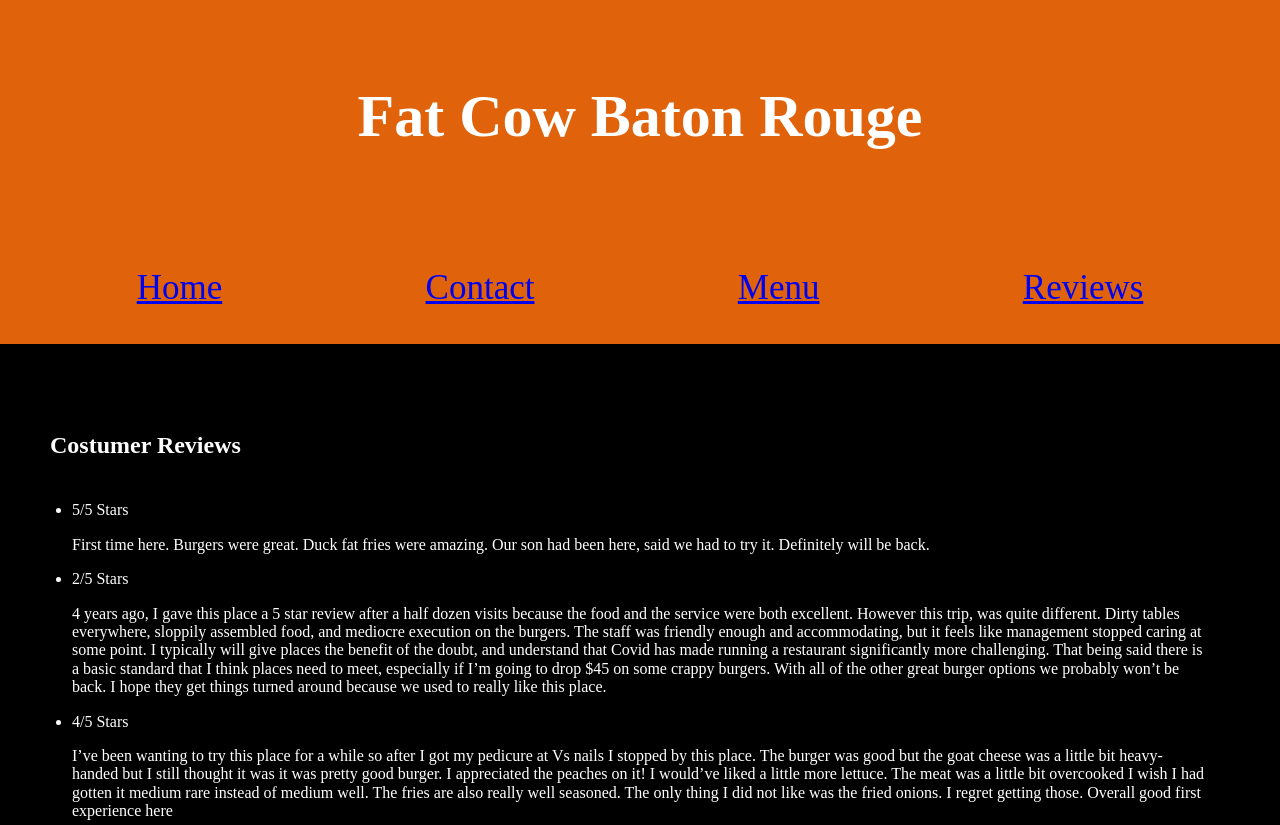
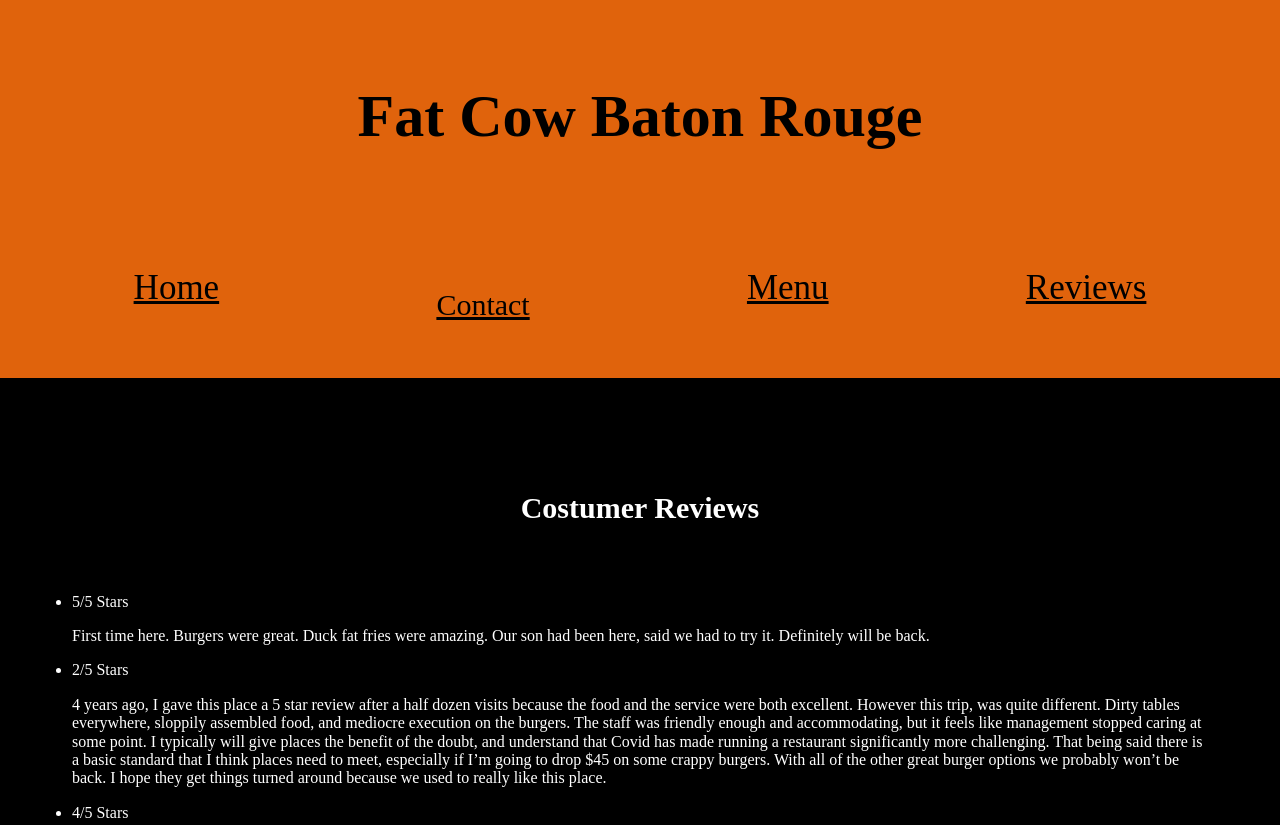
Before and after one commit to SierraBeaulieu/FatCowWebsite-Project1, a website built with Parcel: page reviews.html in a window 1280 px wide. Shown: the top 825 px of the page. Built offline with nearby package versions, Linux system fonts and the light colour scheme.

Commit message:
finalpush

```diff
--- a/css/main.css
+++ b/css/main.css
@@ -440,6 +440,11 @@ justify-content:flex-end;
 }
 .costumer-review{
 color: white;
+font-size: 30px;
+padding: 20px;
+display: flex;
+justify-content: center;
+
 }
 
 .body{
@@ -462,7 +467,7 @@ color: white;
 }
 
 .about{
-  color: white;
+  color: black;
   font-size: 30px;
   padding: 20px;
   display: flex;
@@ -479,14 +484,14 @@ color: white;
 }
 
 .fatcow{
-  color: white;
+  color: black;
   padding: 20px;
   display: flex;
   justify-content: center;
   font-size: 30px;
 }
 .fat-cow{
-  color: white;
+  color: black;
   padding: 20px;
   display: flex;
   justify-content: center;
@@ -529,3 +534,27 @@ color: white;
   color: white;
   font-size: 20px;
 }
+
+.review-button{
+  color: black;
+}
+
+.menu-button{
+  color: black;
+}
+
+.about{
+  color: black;
+}
+
+.home{
+  color: #000;
+}
+
+.phone-number{
+  color: white;
+}
+
+.directions{
+  color: white;
+}
--- a/reviews.html
+++ b/reviews.html
@@ -47,10 +47,10 @@
 <!-- links -->
 
 <div class="all-links">
-<a id="#home" href="home.html">Home</a>
-<a id="#about" href="index.html">Contact</a>
-<a id="#menu-button" href="menu.html">Menu</a>
-<a id="#reviews" href="reviews.html">Reviews</a>
+<a class="home" href="home.html">Home</a>
+<a class="about" href="index.html">Contact</a>
+<a class="menu-button" href="menu.html">Menu</a>
+<a class="review-button" href="reviews.html">Reviews</a>
 </div>
 <body class="body">
 
```
Also changed, not shown: home.html (+4 -4 lines), index.html (+6 -7 lines), menu.html (+4 -4 lines).
